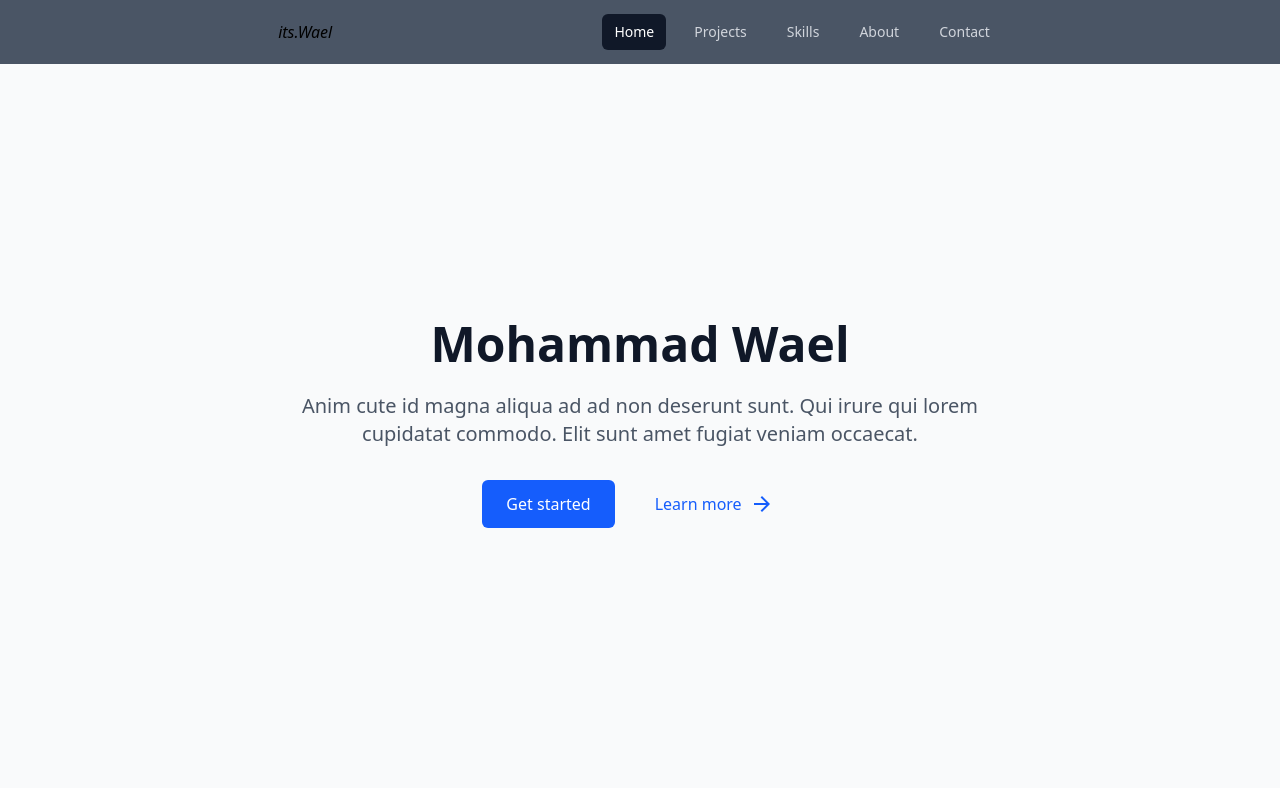
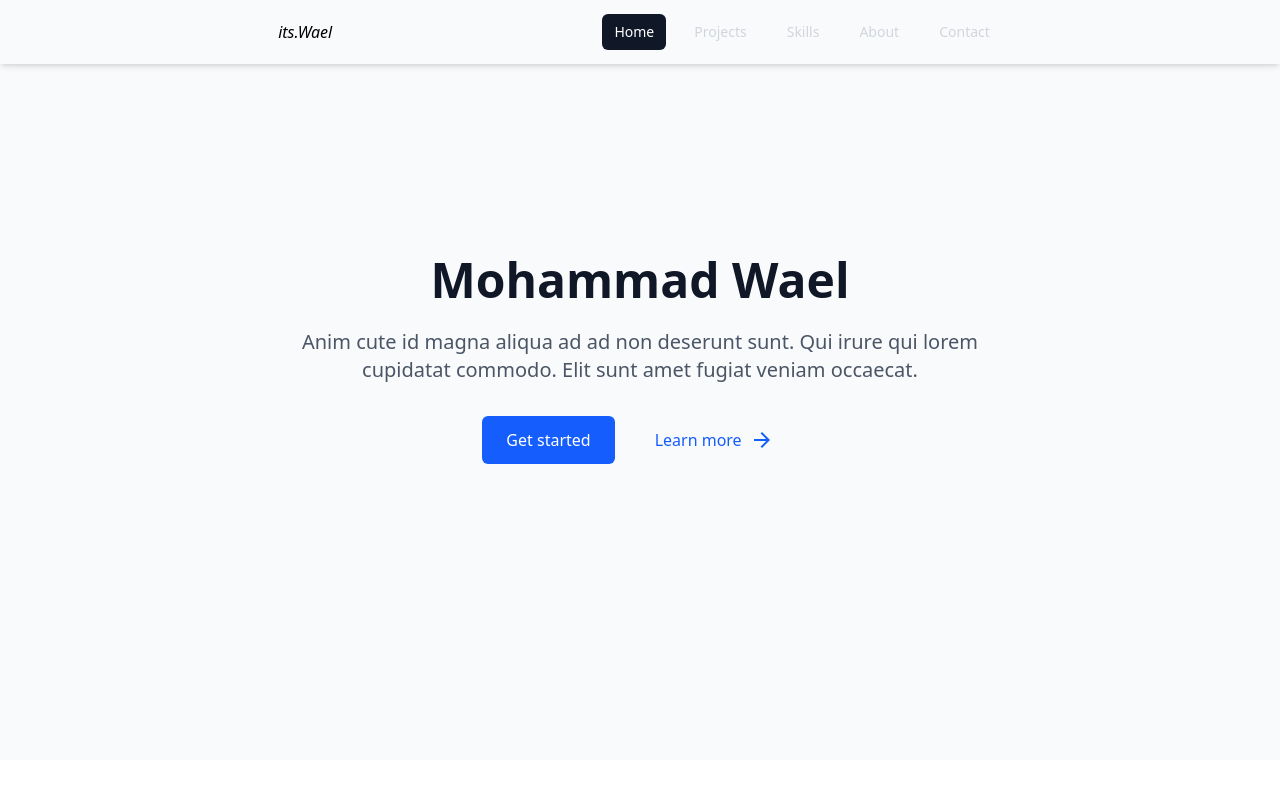
Before and after one commit to itswael/portfolio-frontend, a React (Vite) app: page / in a window 1280 px wide. Shown: the top 788 px of the page. Built offline with nearby package versions, Linux system fonts and the light colour scheme; a web font is replaced by a local one.

Commit message:
optimized css for navbar

```diff
--- a/src/components/Navbar.jsx
+++ b/src/components/Navbar.jsx
@@ -15,7 +15,7 @@ function classNames(...classes) {
 
 export default function Navbar() {
     return (
-        <Disclosure as="nav" className="bg-gray-600">
+        <Disclosure as="nav" className="bg-gray-50 fixed top-0 left-0 w-full shadow-md z-50">
             <div className="mx-auto max-w-7xl px-2 sm:px-6 lg:px-8">
                 <div className="relative flex h-16 items-center justify-between">
                     <div className="absolute inset-y-0 left-0 flex items-center sm:hidden">
```
